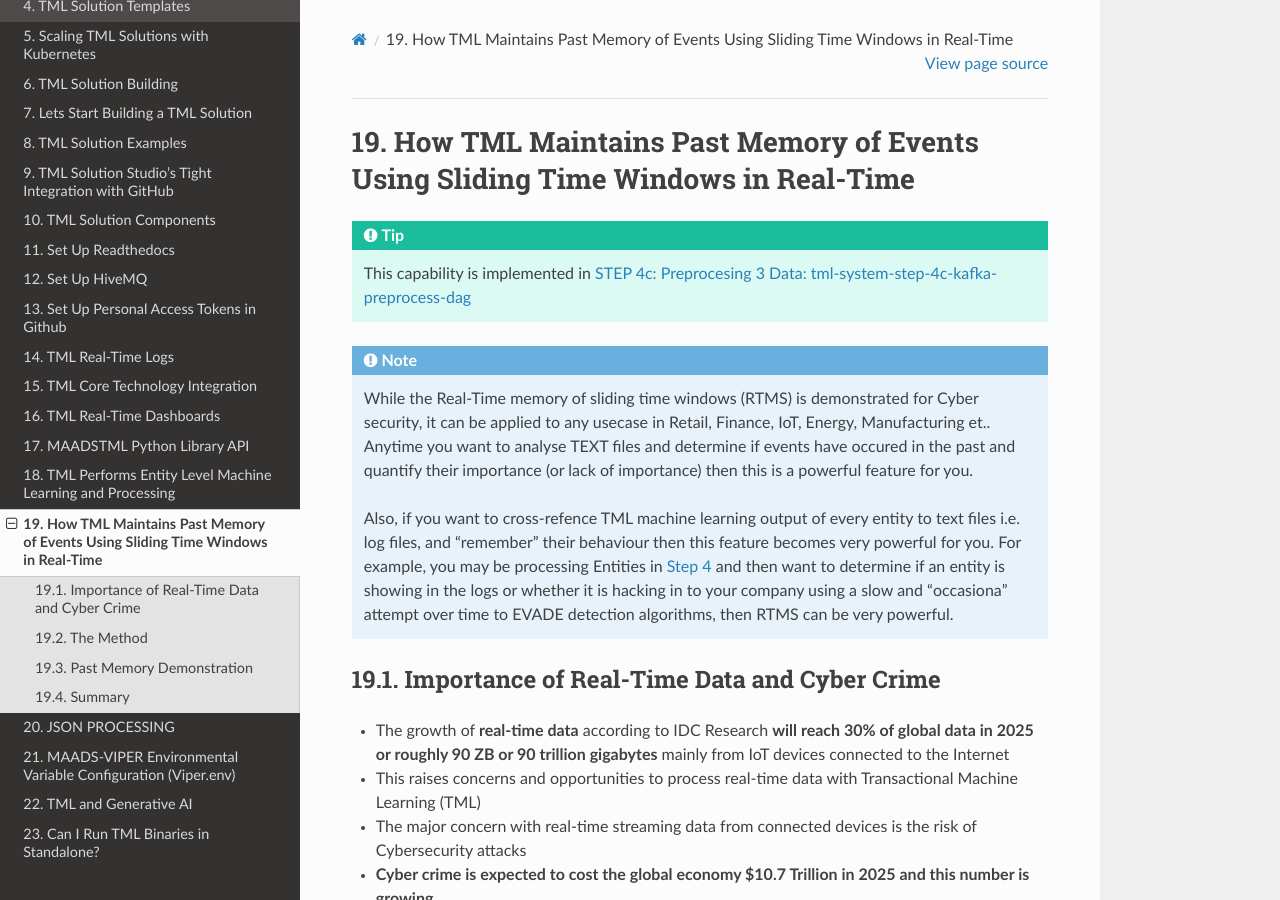
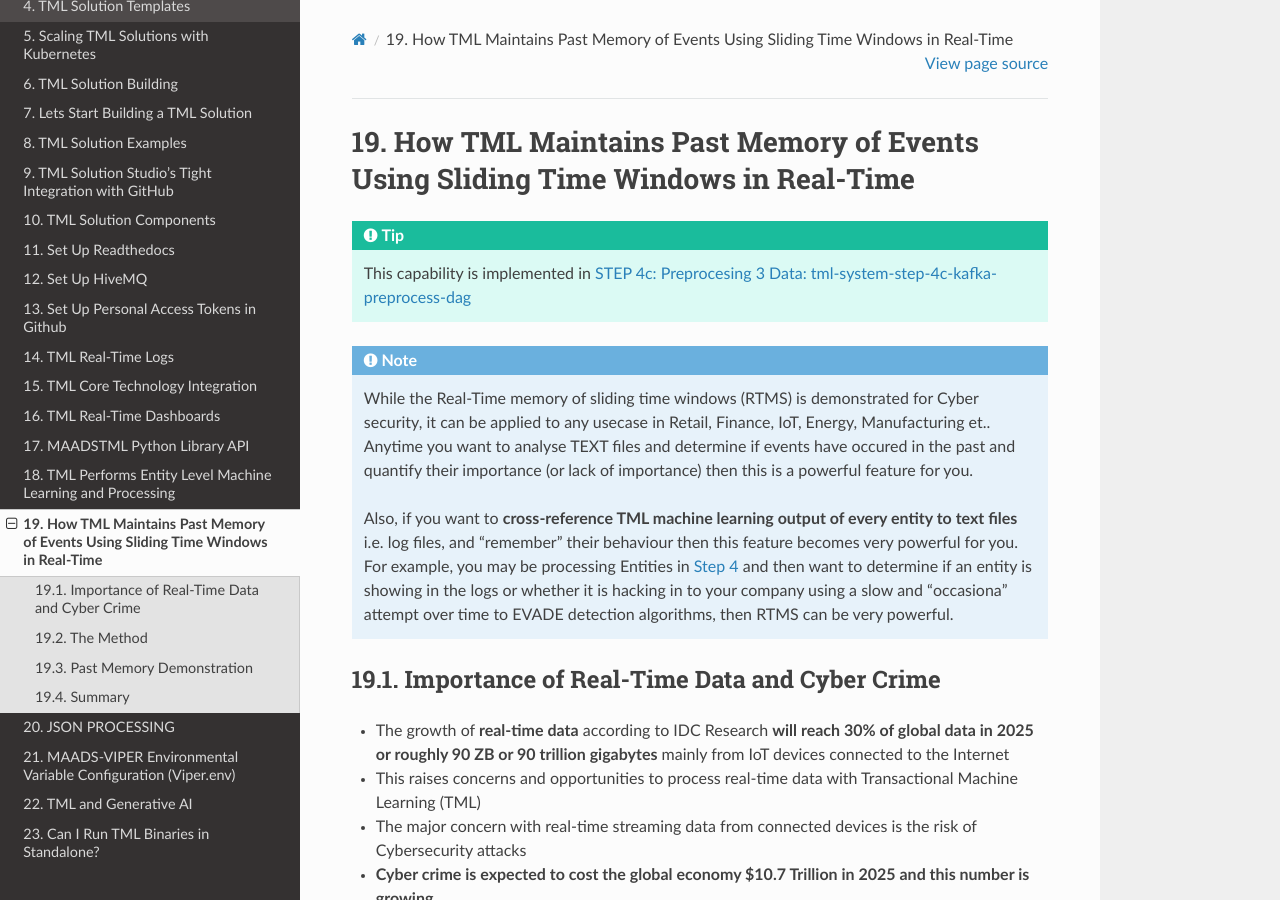
Before and after one commit to smaurice101/readthedocs, a Sphinx documentation site: the page built from docs/source/rtms.rst, in a window 1280 px wide and 900 px high. Built offline with Sphinx 7.4.7 and the Read the Docs theme 3.1.0, drawn with Linux system fonts in a browser that asks for light colours.

Commit message:
Update rtms.rst

```diff
--- a/docs/source/rtms.rst
+++ b/docs/source/rtms.rst
@@ -9,10 +9,10 @@
    Manufacturing et.. Anytime you want to analyse TEXT files and determine if events have occured in the past and quantify their importance (or lack of
    importance) then this is a powerful feature for you.
 
-   Also, if you want to cross-refence TML machine learning output of every entity to text files i.e. log files, and "remember" their behaviour then this feature
-   becomes very powerful for you. For example, you may be processing Entities in `Step 4 <https://tml.readthedocs.io/en/latest/tmlbuilds.html#step-4-preprocesing-
-   data-tml-system-step-4-kafka-preprocess-dag>`_ and then want to determine if an entity is showing in the logs or whether it is hacking in to your company using
-   a slow and "occasiona" attempt over time to EVADE detection algorithms, then RTMS can be very powerful.
+   Also, if you want to **cross-reference TML machine learning output of every entity to text files** i.e. log files, and "remember" their behaviour then this
+   feature becomes very powerful for you. For example, you may be processing Entities in `Step 4 <https://tml.readthedocs.io/en/latest/tmlbuilds.html#step-
+   preprocesing-data-tml-system-step-4-kafka-preprocess-dag>`_ and then want to determine if an entity is showing in the logs or whether it is hacking in to your
+   company using a slow and "occasiona" attempt over time to EVADE detection algorithms, then RTMS can be very powerful.
 
 Importance of Real-Time Data and Cyber Crime
 ---------------------------
```
